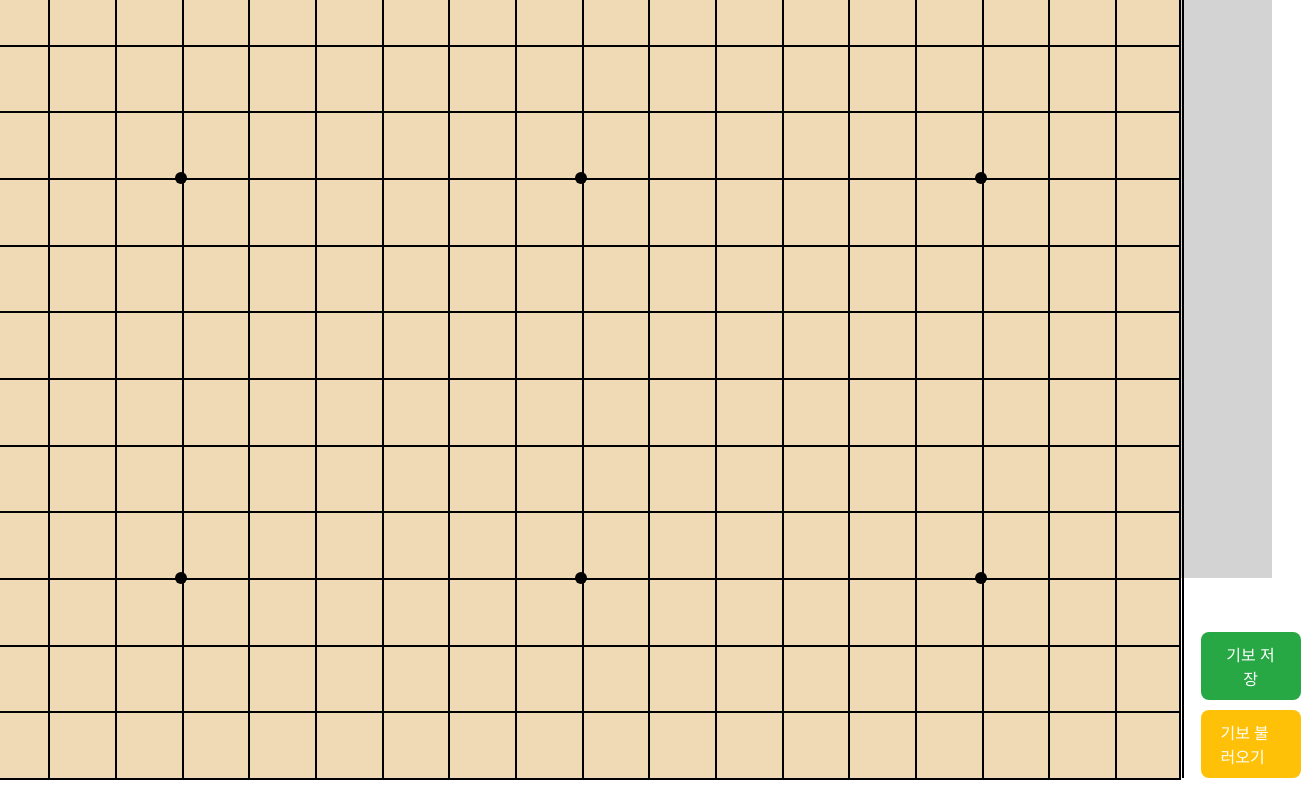
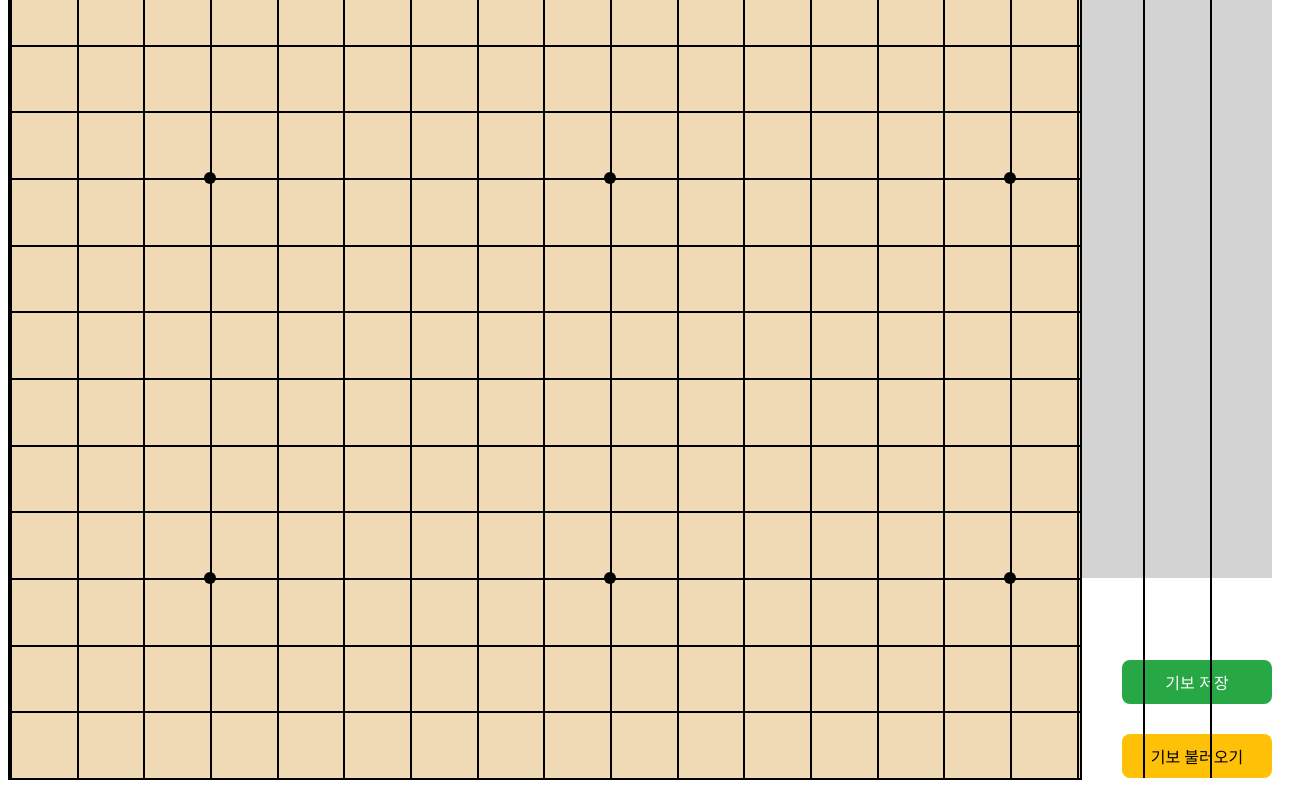
Before and after one commit to AriJang/AriJang.github.io, a SvelteKit app: page /go in a window 1280 px wide. Shown: the part 230-1030 px from the top of the page, 1301 px wide, since content can reach past the window. Built offline with nearby package versions, Linux system fonts and the light colour scheme.

Commit message:
버튼 및 바둑판 레이아웃 수정

```diff
--- a/src/routes/go/+page.svelte
+++ b/src/routes/go/+page.svelte
@@ -299,8 +299,8 @@
         background-color: #f0d9b5;
         border: 2px solid black;
         display: grid;
-        grid-template-columns: repeat(19, 63px); /* 각 셀의 크기를 63px로 조정 */
-        grid-template-rows: repeat(19, 63px); /* 각 셀의 크기를 63px로 조정 */
+        grid-template-columns: repeat(19, 1fr);
+        grid-template-rows: repeat(19, 1fr);
         gap: 0;
     }
 
@@ -348,7 +348,7 @@
         display: flex;
         justify-content: center;
         align-items: center;
-        font-size: 1.0vw; /* 숫자의 크기 */
+        font-size: 1.2rem;
         color: white;
         font-weight: bold;
     }
@@ -425,7 +425,6 @@
     .kibo-container {
         display: flex;
         flex-direction: column;
-        justify-content: flex-start;
         align-items: center;
         gap: 10px;
         margin-top: auto; /* 바둑판 하단에 맞추기 위해 자동으로 여백 추가 */
@@ -433,15 +432,20 @@
     }
 
     .kibo-button {
+        width: 150px; /* 고정된 폭 */
+        margin-left: 20px;
+        margin-top: 20px;
         background-color: #007bff;
         color: white;
         border: none;
         border-radius: 8px;
-        padding: 10px 20px;
+        padding: 10px 0; /* 패딩을 수직으로만 적용하여 텍스트 길이 무관하게 동일한 크기 */
         font-size: 16px;
         cursor: pointer;
         transition: background-color 0.3s ease;
+        text-align: center;
     }
+
 
     .kibo-button:hover {
         background-color: #0056b3;
@@ -465,6 +469,7 @@
 
     .load {
         background-color: #ffc107;
+        color: black;
     }
 
     .load:hover {
```
